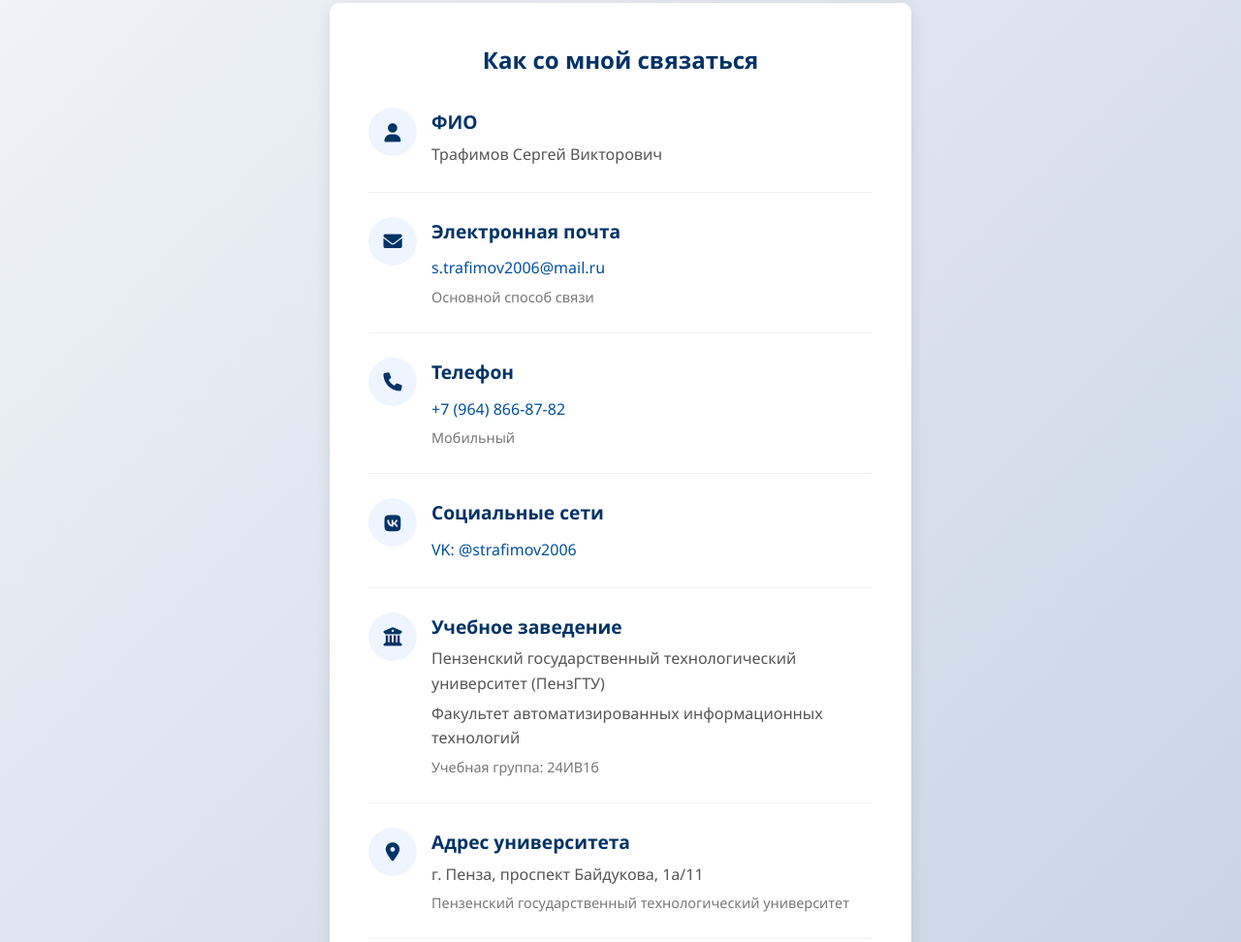
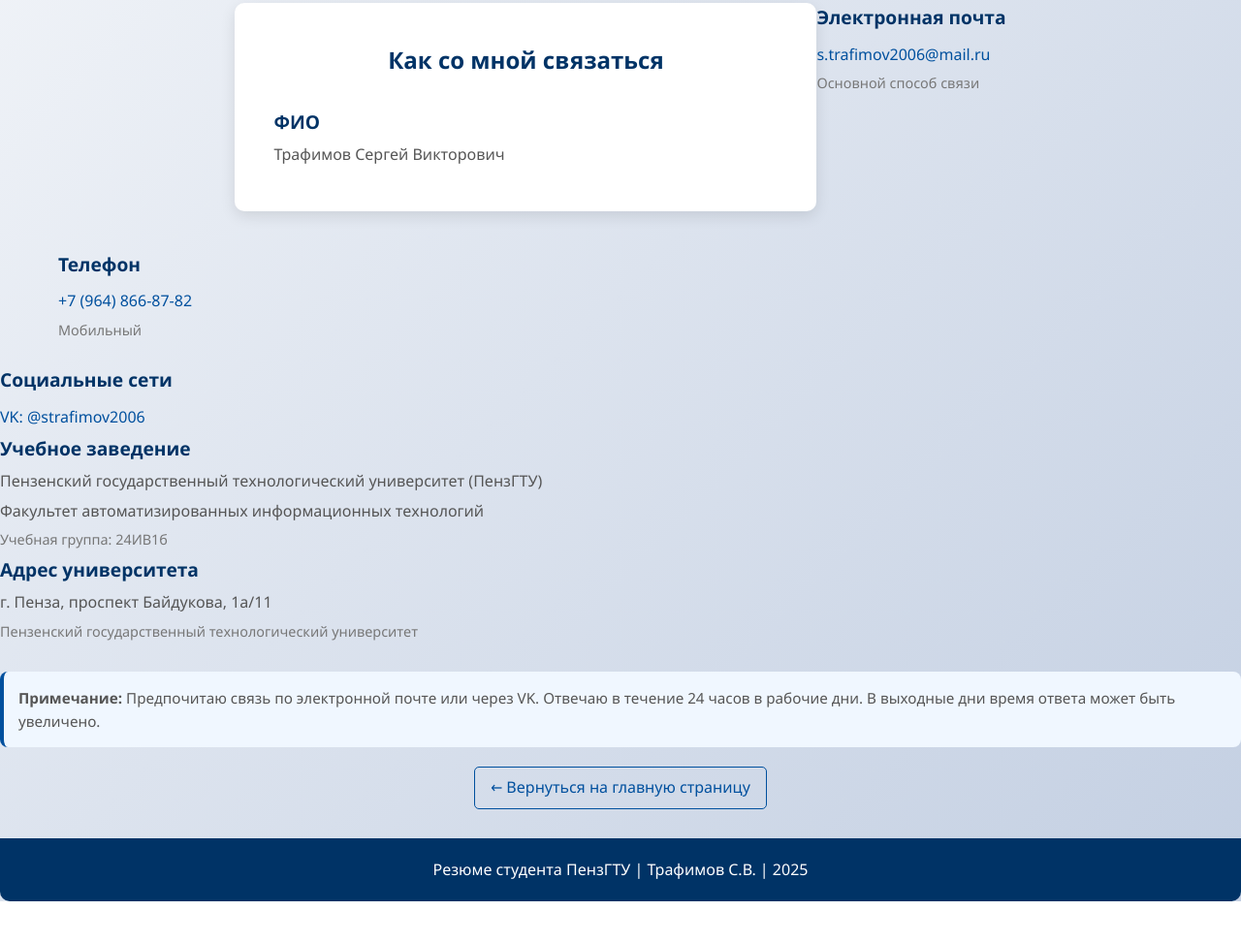
Before and after one commit to SergoTrafimov/resume, a plain HTML site: page contact.html in a window 1280 px wide. Shown: the part 332-1304 px from the top of the page at 97% size. After the commit the page ends 1262 px from the top, so only its background shows below. Drawn offline with Linux system fonts and the light colour scheme.

Commit message:
Update contact.html

```diff
--- a/contact.html
+++ b/contact.html
@@ -206,20 +206,12 @@
             <div class="contact-card">
                 <h2 style="color: #003366; margin-bottom: 30px; text-align: center;">Как со мной связаться</h2>
 
-                <div class="contact-item">
-                    <div class="contact-icon">
-                        <i class="fas fa-user"></i>
-                    </div>
                     <div class="contact-details">
                         <h3>ФИО</h3>
                         <p>Трафимов Сергей Викторович</p>
                     </div>
                 </div>
 
-                <div class="contact-item">
-                    <div class="contact-icon">
-                        <i class="fas fa-envelope"></i>
-                    </div>
                     <div class="contact-details">
                         <h3>Электронная почта</h3>
                         <p><a href="mailto:ivanov@example.com">s.trafimov2006@mail.ru</a></p>
@@ -227,10 +219,7 @@
                     </div>
                 </div>
 
-                <div class="contact-item">
-                    <div class="contact-icon">
-                        <i class="fas fa-phone"></i>
-                    </div>
+
                     <div class="contact-details">
                         <h3>Телефон</h3>
                         <p><a href="tel:+79991234567">+7 (964) 866-87-82</a></p>
@@ -238,20 +227,14 @@
                     </div>
                 </div>
 
-                <div class="contact-item">
-                    <div class="contact-icon">
-                        <i class="fab fa-vk"></i>
-                    </div>
+
                     <div class="contact-details">
                         <h3>Социальные сети</h3>
                         <p><a href="https://vk.com/strafimov2006" target="_blank">VK: @strafimov2006</a></p>
                     </div>
                 </div>
 
-                <div class="contact-item">
-                    <div class="contact-icon">
-                        <i class="fas fa-university"></i>
-                    </div>
+
                     <div class="contact-details">
                         <h3>Учебное заведение</h3>
                         <p>Пензенский государственный технологический университет (ПензГТУ)</p>
@@ -260,10 +243,6 @@
                     </div>
                 </div>
 
-                <div class="contact-item">
-                    <div class="contact-icon">
-                        <i class="fas fa-map-marker-alt"></i>
-                    </div>
                     <div class="contact-details">
                         <h3>Адрес университета</h3>
                         <p>г. Пенза, проспект Байдукова, 1а/11</p>
```
